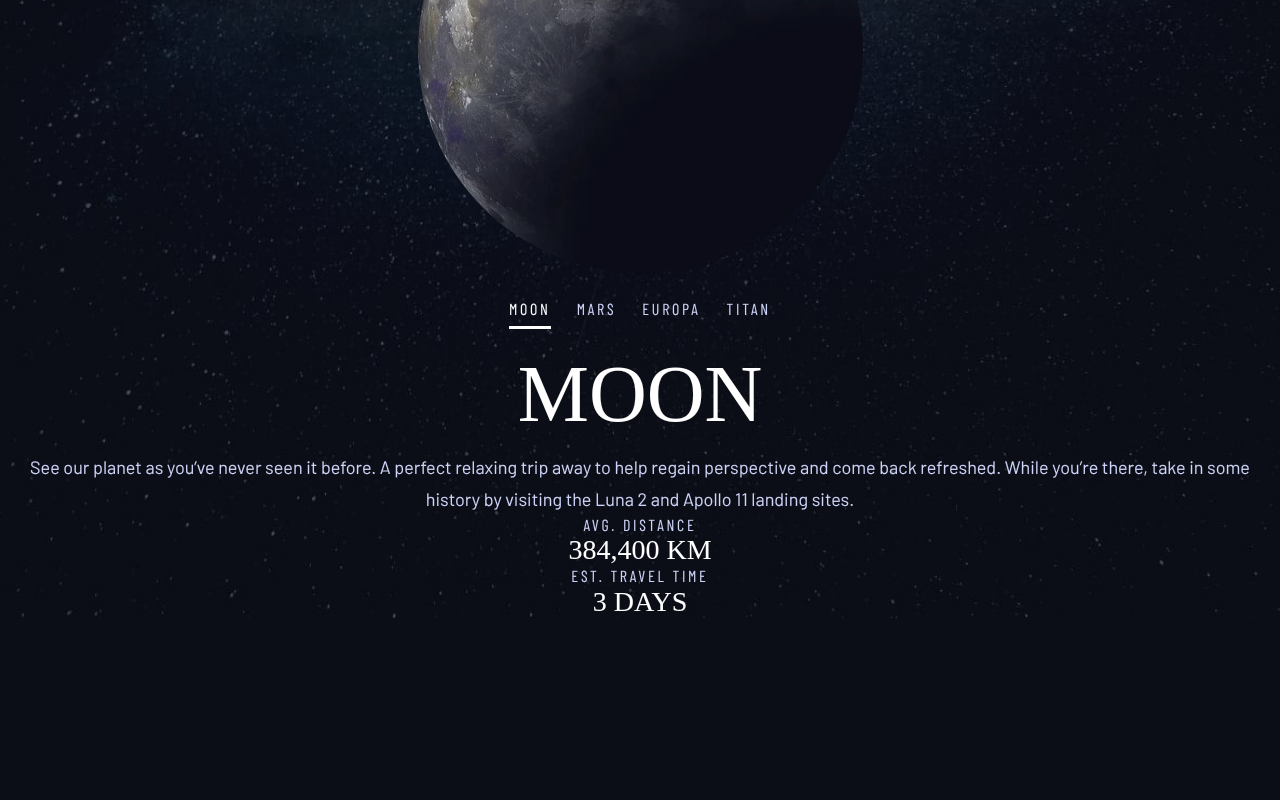
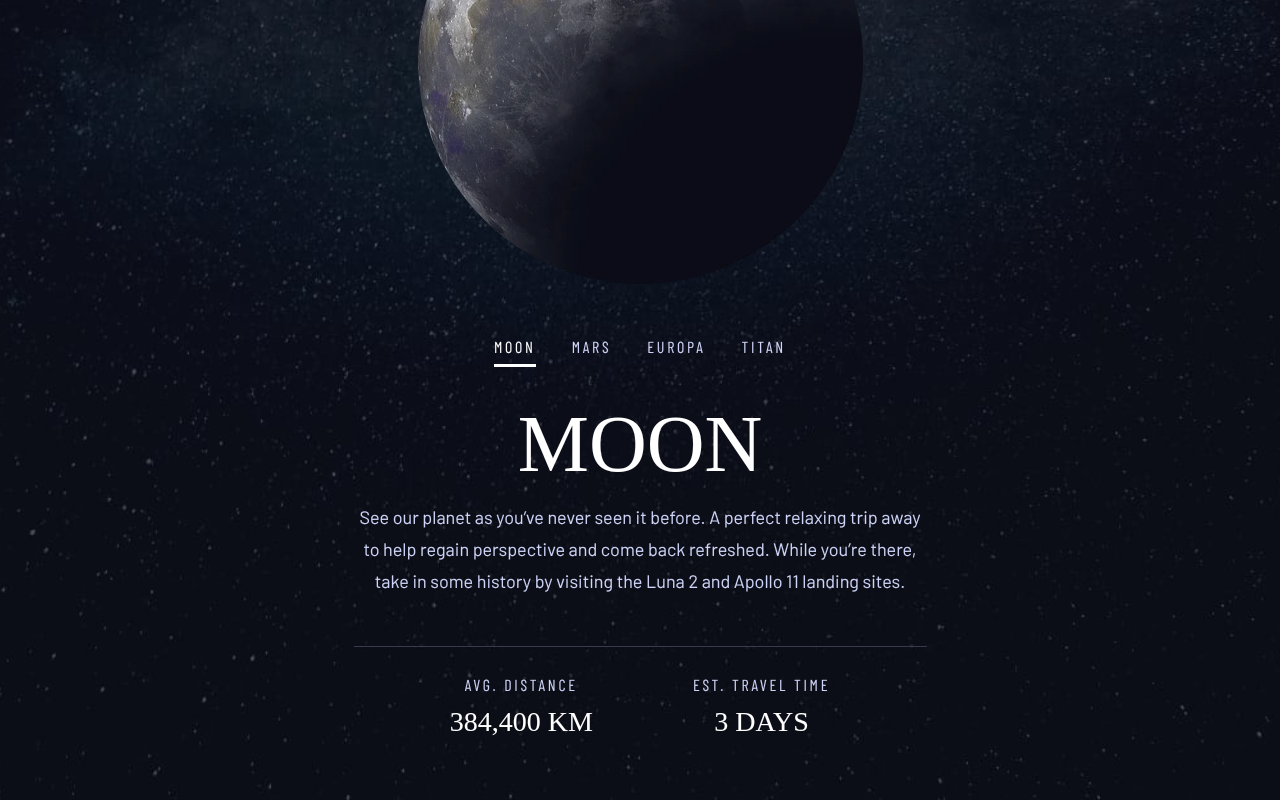
Before and after one commit to Ezeh20/space-tourism, a React (Vite) app: page /destination in a window 1280 px wide. Shown: the part 353-1153 px from the top of the page. Before the commit the page ends 971 px from the top, so only its background shows below. Built offline with nearby package versions, Linux system fonts and the light colour scheme; a web font is replaced by a local one.

Commit message:
Style: Destination page completed

```diff
--- a/src/Layout/Nav-Bar/Navigation.module.scss
+++ b/src/Layout/Nav-Bar/Navigation.module.scss
@@ -17,7 +17,7 @@
 
         .nav {
             @include flexAd(row, _, _, center, space-between);
-            padding-inline: 1.5rem;
+            padding-inline: fn.rem(24);
             height: fn.rem(96);
             z-index: 10;
             position: relative;
@@ -25,6 +25,7 @@
             @include view(768px) {
                 column-gap: fn.rem(231);
                 padding-right: 0;
+                padding-left: fn.rem(39);
             }
 
             @include view(1440px) {
--- a/src/Pages/Destination/destination.module.scss
+++ b/src/Pages/Destination/destination.module.scss
@@ -17,13 +17,33 @@
 
     .destinationCover {
         margin-top: fn.rem(34);
-        padding-inline: 1.5rem;
+        padding-inline: 24px;
         @include flex(column, _, fn.rem(32));
+
+        @include view(768px) {
+            margin-top: fn.rem(40);
+            padding-inline: 38px;
+        }
+
+        @include view(1440px) {
+            margin-top: fn.rem(110);
+            margin-inline: fn.rem(166.5);
+        }
+
+        @include view(1900px) {
+            margin-inline: fn.rem(350)
+        }
+
 
         .desTitle {
             @include flexAd(_, fn.rem(18), _, _, center);
-            text-align: center;
             text-transform: uppercase;
+
+            @include view(768px) {
+                @include flexAd(_, fn.rem(18), _, _, left);
+            }
+
+            @include view(1440px) {}
         }
 
         .desTitle span {
@@ -33,9 +53,24 @@
         .desContent {
             @include flexAd(column, _, fn.rem(26), center, center);
 
+            @include view(768px) {
+                row-gap: fn.rem(53);
+            }
+
+            @include view(1440px) {
+                @include flex(row, 157px, _);
+                align-items: center;
+                margin-top: fn.rem(64);
+            }
+
             .ContentTop {
                 width: 100%;
                 @include flexAd(_, _, _, center, center);
+
+                @include view(1440px) {
+                    justify-content: flex-start;
+                    width: max-content;
+                }
 
                 .planet {
                     max-width: 50%;
@@ -48,12 +83,30 @@
             }
 
             .contentBottom {
+                @include view(1440px) {
+                    width: 445px;
+                }
+
 
                 .desBtnContainer {
-                    @include flex(column,_, fn.rem(20));
+                    @include flex(column, _, fn.rem(20));
+
+
+                    @include view(768px) {
+                        row-gap: fn.rem(32)
+                    }
+
 
                     .desBtn {
                         @include flexAd(_, fn.rem(26), _, _, center);
+
+                        @include view(768px) {
+                            column-gap: fn.rem(36)
+                        }
+
+                        @include view(1440px) {
+                            justify-content: flex-start
+                        }
 
                         .desButton {
                             @include flex(column, _, fn.rem(8));
@@ -84,12 +137,49 @@
                         }
                     }
 
-                    .planetData{
+                    .planetData {
 
-                        .desHeading{
+                        .desHeading {
                             padding-bottom: fn.rem(10);
                             font-weight: 100;
                         }
+
+                        .desText {
+                            width: 100%;
+                            max-width: 573px;
+                        }
+                    }
+                }
+
+                .desLineBelow {
+                    width: 100%;
+                    height: 1px;
+                    margin-block: 32px;
+                    background-color: $abstract;
+
+                    @include view(768px) {
+                        margin-top: fn.rem(49);
+                        margin-bottom: fn.rem(28);
+                    }
+
+                }
+
+                .desDuration {
+                    margin-bottom: fn.rem(62);
+                    @include flex(column, _, fn.rem(32));
+
+                    @include view(768px) {
+                        @include flexAd(row, fn.rem(100), _, center, center);
+                        margin-bottom: fn.rem(62);
+                    }
+
+                    @include view(1440px) {
+                        justify-content: flex-start
+                    }
+
+                    .distance {
+                        @include flex(column, _, fn.rem(12));
+
                     }
                 }
             }
--- a/src/Pages/Destination/index.jsx
+++ b/src/Pages/Destination/index.jsx
@@ -38,7 +38,7 @@ function Destination() {
                           currentDestination === id
                             ? `${`${styles.desButton} ${styles.btnActive}`}`
                             : `${styles.desButton}`
-                        }   menu2`}
+                        }   menu3`}
                         onClick={() => setCurrentDestionaton(id)}
                       >
                         <div>{des}</div>
@@ -60,14 +60,14 @@ function Destination() {
                   <p className={`${styles.desText} text`}>{description}</p>
                 </div>
               </div>
-              <div className={styles.desLine} />
+              <div className={styles.desLineBelow} />
               <div className={styles.desDuration}>
                 <div className={styles.distance}>
-                  <p className="menu2">AVG. DISTANCE</p>
+                  <p className="menu3">AVG. DISTANCE</p>
                   <p className="heading4">{distance.toLocaleUpperCase()}</p>
                 </div>
-                <div className={styles.time}>
-                  <p className="menu2">EST. TRAVEL TIME</p>
+                <div className={styles.distance}>
+                  <p className="menu3">EST. TRAVEL TIME</p>
                   <p className="heading4">{travel.toLocaleUpperCase()}</p>
                 </div>
               </div>
--- a/src/scss/global/_colors.scss
+++ b/src/scss/global/_colors.scss
@@ -1,4 +1,5 @@
 //variables
 $Dark-background: #0B0D17;
 $Text-color:#D0D6F9;
-$Basic-white:#FFFFFF
+$Basic-white:#FFFFFF;
+$abstract:#383B4B;
--- a/src/scss/global/_normalize.scss
+++ b/src/scss/global/_normalize.scss
@@ -14,6 +14,18 @@ html {
   -webkit-text-stroke-width: 0.1px;
   -moz-osx-font-smoothing: grayscale;
   scroll-behavior: smooth;
+}
+
+::-webkit-scrollbar {
+  width: 5px;
+}
+
+::-webkit-scrollbar-thumb {
+  background: linear-gradient(transparent, #fff9);
+  border-radius: 20px;
+  &:hover{
+    background: linear-gradient(transparent, #fff);
+  }
 }
 
 *,
@@ -106,3 +118,7 @@ body {
 .menu2 {
   @include menu2
 }
+
+.menu3 {
+  @include menu3
+}
--- a/src/scss/utils/_mixins.scss
+++ b/src/scss/utils/_mixins.scss
@@ -56,6 +56,26 @@
 ;
 
 @mixin menu2 {
+    font-size: fn.rem(16);
+    line-height: fn.rem(19.2);
+    letter-spacing: fn.rem(2.7);
+    font-family: $alt-font;
+    text-align: center;
+
+    @include view(768px) {
+        font-size: fn.rem(20);
+        line-height: fn.rem(24);
+        letter-spacing: fn.rem(3.38);
+        text-align: left;
+    }
+    @include view(1440px) {
+        font-size: fn.rem(28);
+        line-height: fn.rem(33.6);
+        letter-spacing: fn.rem(4.2);
+    }
+}
+
+@mixin menu3 {
     font-size: fn.rem(14);
     line-height: fn.rem(16.8);
     letter-spacing: fn.rem(2.36);
@@ -67,6 +87,10 @@
         line-height: fn.rem(19.2);
         letter-spacing: fn.rem(2.7);
     }
+    @include view(1440px) {
+        text-align: initial;
+    }
+
 }
 
 @mixin text {
```
